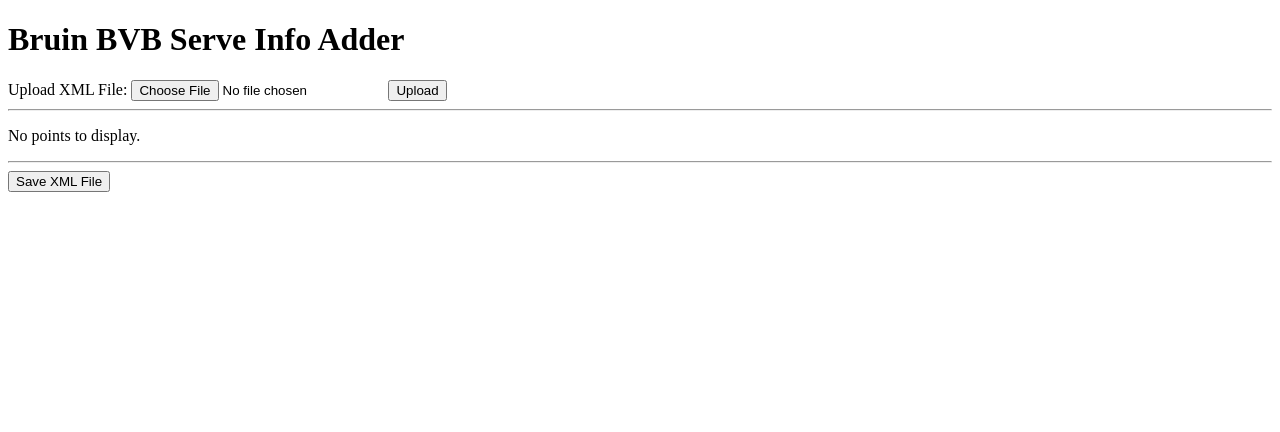
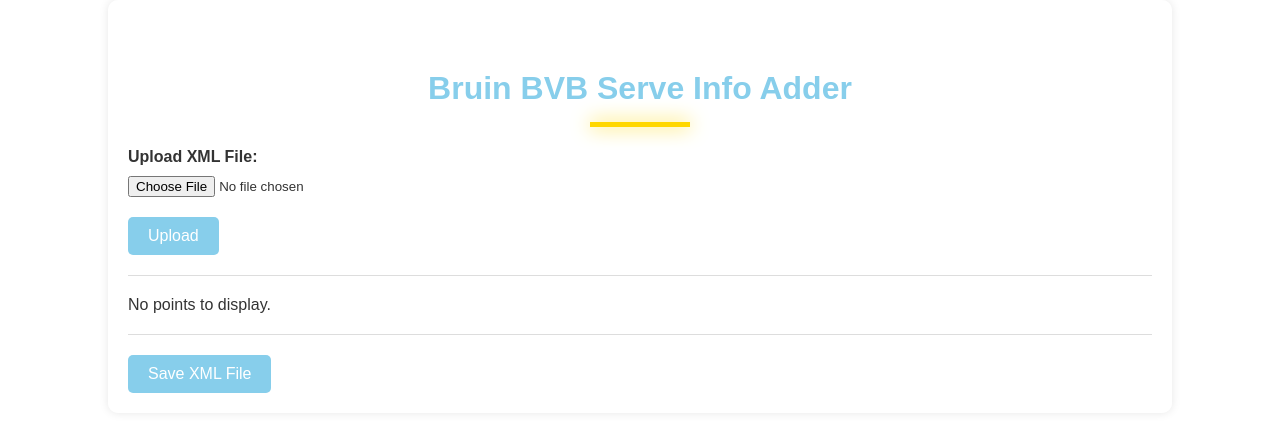
Before and after one commit to sarahstrong0/beach-vb-app, a Flask app: page / in a window 1280 px wide. Shown: the top 432 px of the page. Run offline with Flask 2, Linux system fonts and the light colour scheme.

Commit message:
Style changes for serve info adder app

```diff
--- /dev/null
+++ b/film_data_adder_app/static/styles.css
@@ -0,0 +1,101 @@
+body {
+    font-family: Arial, sans-serif;
+    background: url('{{ url_for('static', filename='beach-volleyball.jpg') }}') no-repeat center center fixed;
+    background-size: cover;
+    color: #333;
+    margin: 0;
+    padding: 0;
+    overflow-x: hidden;
+}
+
+.container {
+    width: 80%;
+    margin: auto;
+    overflow: hidden;
+    background-color: rgba(255, 255, 255, 0.8);
+    padding: 20px;
+    border-radius: 10px;
+    box-shadow: 0 0 10px rgba(0, 0, 0, 0.1);
+}
+
+.title {
+    color: #87CEEB; /* UCLA Blue */
+    text-align: center;
+    padding: 20px 0;
+    margin-top: 30px;
+    position: relative;
+}
+
+.title:after {
+    content: '';
+    position: absolute;
+    left: 50%;
+    bottom: 0;
+    width: 100px;
+    height: 5px;
+    background: gold;
+    transform: translateX(-50%);
+    animation: sparkle 1s infinite alternate;
+}
+
+@keyframes sparkle {
+    0% { box-shadow: 0 0 10px gold; }
+    100% { box-shadow: 0 0 20px gold; }
+}
+
+.upload-label {
+    display: block;
+    margin-bottom: 10px;
+    font-weight: bold;
+}
+
+.upload-input {
+    display: block;
+    margin-bottom: 20px;
+}
+
+.info {
+    background-color: #fff;
+    padding: 20px;
+    margin: 20px 0;
+    border-radius: 8px;
+    box-shadow: 0 0 10px rgba(0, 0, 0, 0.1);
+}
+
+button.button {
+    display: inline-block;
+    background-color: #87CEEB; /* UCLA Blue */
+    color: #fff;
+    border: none;
+    padding: 10px 20px;
+    text-align: center;
+    text-decoration: none;
+    font-size: 16px;
+    border-radius: 5px;
+    transition: background-color 0.3s ease, box-shadow 0.3s ease;
+}
+
+button.button:hover {
+    background-color: #1E5D8A; /* Darker UCLA Blue */
+    box-shadow: 0 0 10px gold;
+}
+
+hr {
+    border: 0;
+    height: 1px;
+    background: #ddd;
+    margin: 20px 0;
+}
+
+label {
+    display: block;
+    margin-bottom: 10px;
+}
+
+input[type="number"] {
+    width: 50px;
+    padding: 5px;
+    margin-bottom: 20px;
+    border: 1px solid #ccc;
+    border-radius: 3px;
+}
--- a/film_data_adder_app/templates/index.html
+++ b/film_data_adder_app/templates/index.html
@@ -4,31 +4,36 @@
     <meta charset="UTF-8">
     <meta name="viewport" content="width=device-width, initial-scale=1.0">
     <title>Volleyball Match Analyzer</title>
+    <link rel="stylesheet" href="{{ url_for('static', filename='styles.css') }}">
 </head>
 <body>
-    <h1>Bruin BVB Serve Info Adder</h1>
+    <div class="container">
+        <h1 class="title">Bruin BVB Serve Info Adder</h1>
         <form action="/" method="post" enctype="multipart/form-data">
-        <label for="file">Upload XML File:</label>
-        <input type="file" name="file" id="file" accept=".xml">
-        <button type="submit">Upload</button>
+            <label for="file" class="upload-label">Upload XML File:</label>
+            <input type="file" name="file" id="file" accept=".xml" class="upload-input">
+            <button type="submit" class="button">Upload</button>
         </form>
         <hr>
         {% if current_point_data %}
+            <div class="info">
                 <p><strong>Timestamp:</strong> {{ current_point_data.timestamp }}</p>
                 <p><strong>Player:</strong> {{ current_point_data.player }}</p>
+            </div>
             <form action="/" method="post">
                 <label for="serve_start">Serve Start Location (1-5):</label>
                 <input type="number" name="serve_start" id="serve_start" min="1" max="5" required>
                 <label for="serve_end">Serve End Location (1-5):</label>
                 <input type="number" name="serve_end" id="serve_end" min="1" max="5" required>
-            <button type="submit">Next</button>
+                <button type="submit" class="button">Next</button>
             </form>
         {% else %}
             <p>No points to display.</p>
         {% endif %}
         <hr>
         <form action="/save">
-        <button type="submit">Save XML File</button>
+            <button type="submit" class="button">Save XML File</button>
         </form>
+    </div>
 </body>
 </html>
```
Lines whose indentation alone changed are shown as unchanged.
